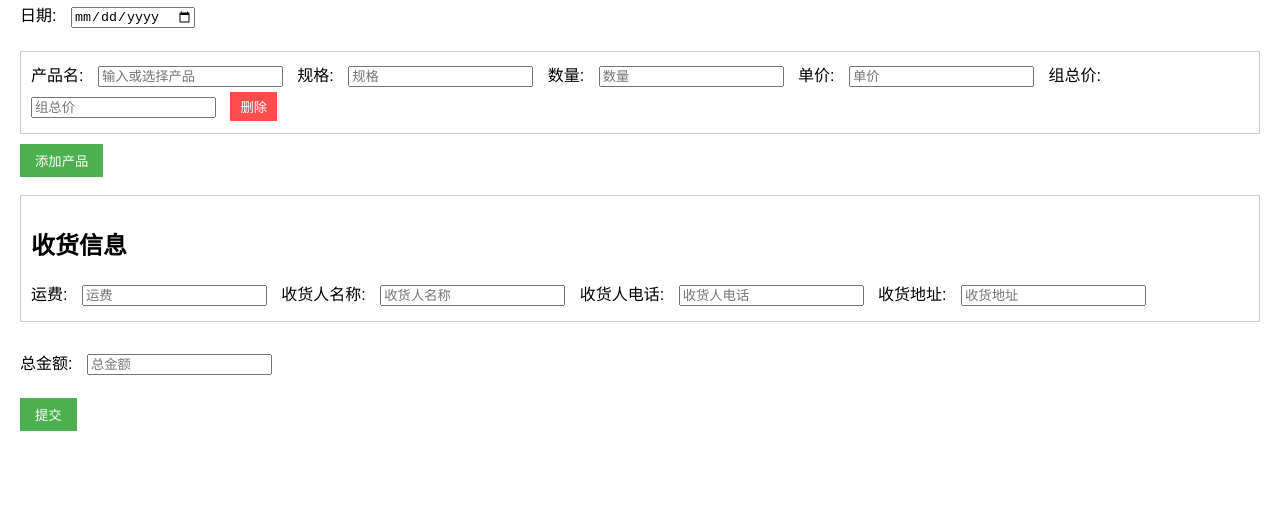
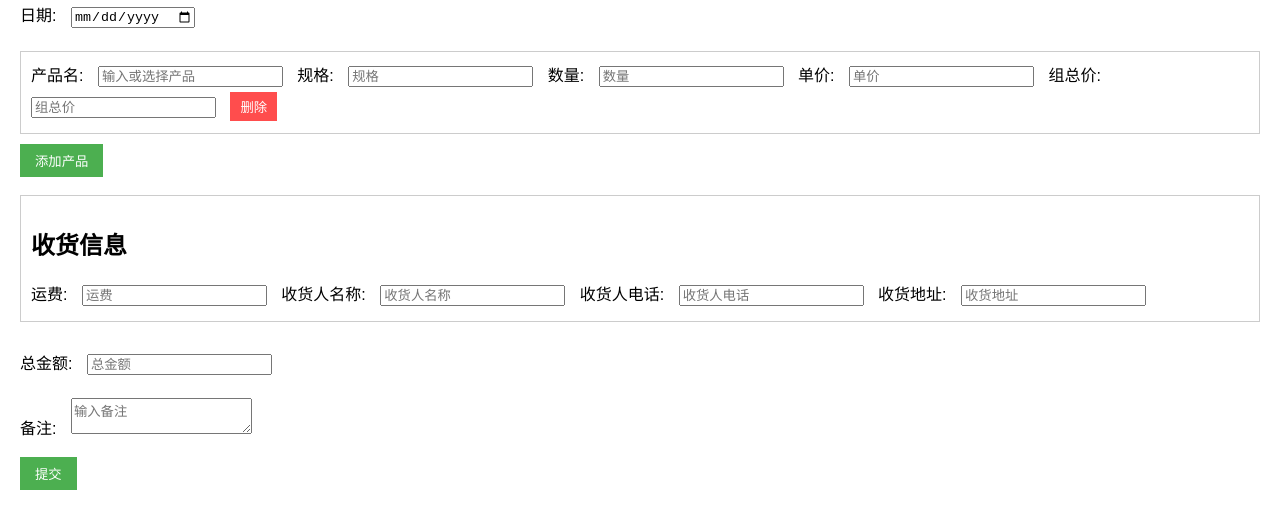
Before and after one commit to joeyovo/see-what-we-got, a plain HTML site: page index.html in a window 1280 px wide. Shown: the part 87-616 px from the top of the page. Drawn offline with Linux system fonts and the light colour scheme.

Commit message:
Update index.html

```diff
--- a/index.html
+++ b/index.html
@@ -62,6 +62,11 @@
         <!-- 总金额 -->
         <label>总金额:</label>
         <input type="number" id="total-price" placeholder="总金额" readonly><br><br>
+        <!-- 备注 -->
+        <div class="note-group">
+        <label for="note">备注:</label>
+        <textarea id="note" placeholder="输入备注"></textarea>
+        </div><br>
 
         <!-- 提交按钮 -->
         <button type="submit" class="submit-button">提交</button>
```
